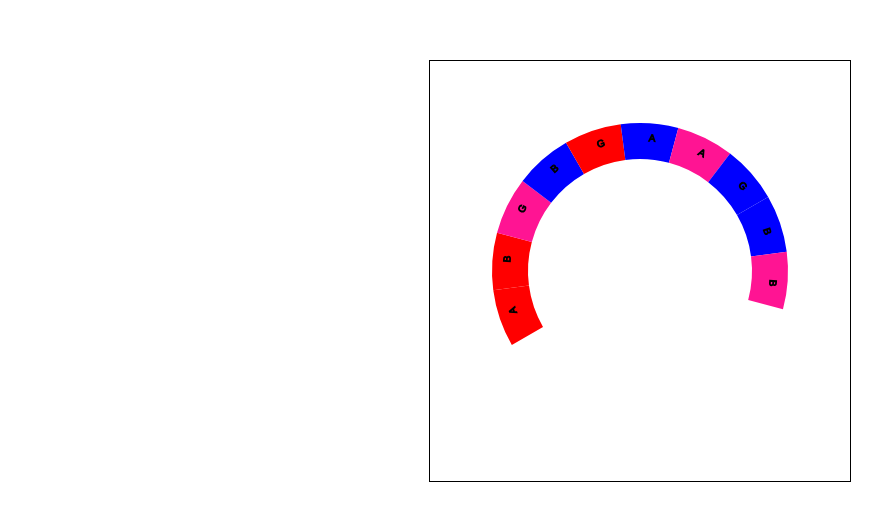
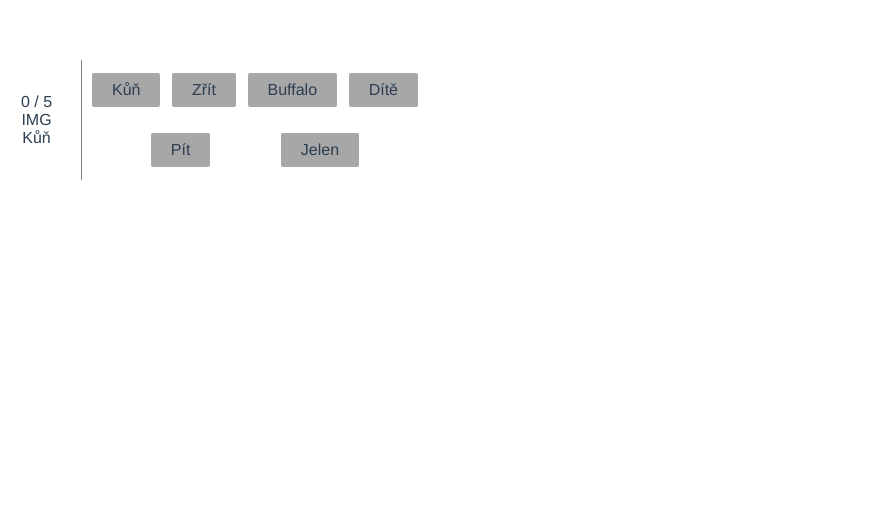
Before and after one commit to com-pot/treasure-hunt-vue, a Vue app: page / in a window 1280 px wide. Shown: the top 520 px of the page, without its empty margins (0-893 px from the left). Built offline with nearby package versions, Linux system fonts and the light colour scheme.

Commit message:
Create initial prototype for Understand minigame

```diff
--- a/src/App.vue
+++ b/src/App.vue
@@ -1,16 +1,19 @@
 <template>
 <!--  <img alt="Vue logo" src="./assets/logo.png">-->
-  <CircularDomino />
+<!--  <CircularDomino />-->
+  <UnderstandComponent />
 </template>
 
 <script lang="ts">
 import { defineComponent } from 'vue';
-import CircularDomino from "./minigames/CircularDomino/CircularDominoComponent.vue";
+import UnderstandComponent from "./minigames/Understand/UnderstandComponent.vue";
+// import CircularDomino from "./minigames/CircularDomino/CircularDominoComponent.vue";
 
 export default defineComponent({
   name: 'App',
   components: {
-    CircularDomino
+    UnderstandComponent,
+    // CircularDomino
   },
 });
 </script>
--- /dev/null
+++ b/src/minigames/Understand/Model/VocabularyEntry.ts
@@ -0,0 +1,4 @@
+export default interface VocabularyEntry {
+    word: string,
+    pictureUrl: string,
+}
--- /dev/null
+++ b/src/minigames/Understand/UnderstandApi.ts
@@ -0,0 +1,19 @@
+import VocabularyEntry from "@/minigames/Understand/Model/VocabularyEntry";
+
+export default class UnderstandApi {
+
+    public static async loadVocabulary(): Promise<VocabularyEntry[]> {
+        return [
+            {word: 'Pít', pictureUrl: '/public/understand/drink.png'},
+            {word: 'Jít', pictureUrl: '/public/understand/walk.png'},
+            {word: 'Jelen', pictureUrl: '/public/understand/deer.png'},
+            {word: 'Spát', pictureUrl: '/public/understand/sleep.png'},
+            {word: 'Tráva', pictureUrl: '/public/understand/grass.png'},
+            {word: 'Buffalo', pictureUrl: '/public/understand/buffalo.png'},
+            {word: 'Kůň', pictureUrl: '/public/understand/horse.png'},
+            {word: 'Zřít', pictureUrl: '/public/understand/see.png'},
+            {word: 'Dítě', pictureUrl: '/public/understand/baby.png'},
+            {word: 'Jíst', pictureUrl: '/public/understand/eat.png'},
+        ];
+    }
+}
--- /dev/null
+++ b/src/minigames/Understand/UnderstandComponent.vue
@@ -0,0 +1,138 @@
+<template>
+  <div class="understand-sign-language">
+
+    <div class="current-word" v-if="currentWord">
+      <div>{{round.currentStep}} / {{wordsPerRound}}</div>
+      <div>IMG</div>
+      <span>{{ currentWord.word }}</span>
+    </div>
+
+    <div class="understand-options">
+      <span v-for="(option, i) in round.optionIndices" :key="i" @click="selectOption(option)">{{ vocabulary[option].word }}</span>
+    </div>
+
+  </div>
+</template>
+
+<script lang="ts">
+import {defineComponent} from "vue";
+
+import arrays from "@/utils/arrays";
+
+import UnderstandApi from "./UnderstandApi";
+import VocabularyEntry from "./Model/VocabularyEntry";
+
+export default defineComponent({
+  props: {
+    wordsPerRound: {
+      type: Number,
+      default: 5,
+    },
+    optionsPerWord: {
+      type: Number,
+      default: 6,
+    },
+  },
+  data() {
+    return {
+      vocabulary: [] as VocabularyEntry[],
+      round: {
+        currentStep: -1,
+        wordIndices: [] as number[],
+        currentWordIndex: -1,
+        optionIndices: [] as number[],
+      },
+    };
+  },
+  computed: {
+    isReady(): boolean {
+      return this.vocabulary.length > 0;
+    },
+    currentWordIndex(): number {
+      return this.round.wordIndices[this.round.currentStep];
+    },
+    currentWord(): VocabularyEntry {
+      return this.vocabulary[this.currentWordIndex];
+    },
+  },
+  methods: {
+    startRound() {
+      let indices = this.vocabulary.map((entry, i) => i) as number[];
+      arrays.shuffleFisherYates(indices);
+      this.round.wordIndices = indices.slice(0, this.wordsPerRound);
+      this.round.currentStep = 0;
+      this.initializeOptions();
+    },
+    initializeOptions() {
+      if (!this.vocabulary || this.round.currentStep === -1) {
+        console.log("No updato");
+        return;
+      }
+      let indices = this.vocabulary.map((entry, i) => i) as number[];
+      let optionIndices = arrays.shuffleFisherYates(indices).slice(0, this.optionsPerWord);
+      if (!optionIndices.includes(this.currentWordIndex)) {
+        let i = Math.floor(Math.random() * optionIndices.length);
+        optionIndices[i] = this.currentWordIndex;
+      }
+      this.round.optionIndices = optionIndices;
+    },
+    selectOption(option: number) {
+      if (option === this.currentWordIndex) {
+        this.round.currentStep++;
+        if (this.round.currentStep === this.wordsPerRound) {
+          alert("You did done good");
+        } else {
+          this.initializeOptions();
+        }
+      } else {
+        this.startRound();
+      }
+    },
+  },
+  mounted() {
+    UnderstandApi.loadVocabulary()
+        .then((entries) => this.vocabulary = entries)
+        .then(() => this.startRound());
+  },
+});
+</script>
+
+<style lang="scss">
+.understand-sign-language {
+  max-width: 420px;
+
+  display: flex;
+  flex-direction: row;
+  gap: 1em;
+
+  .current-word {
+    height: 120px;
+    width: 72px;
+
+    display: flex;
+    flex-direction: column;
+    justify-content: center;
+    align-items: center;
+  }
+
+  .understand-options {
+    border-left: 1px gray solid;
+
+    display: flex;
+    flex-direction: row;
+    flex-wrap: wrap;
+    gap: 0.1em;
+
+    justify-content: space-evenly;
+    align-items: center;
+
+    > span {
+      padding: 0.50em 1.25em;
+      background: rgba(80, 80, 80, 0.5);
+      border-radius: 2px;
+
+      cursor: pointer;
+    }
+  }
+}
+</style>
--- /dev/null
+++ b/src/utils/arrays.ts
@@ -0,0 +1,18 @@
+
+export function shuffleFisherYates<T>(array: T[], inPlace: boolean = true): T[] {
+    inPlace || (array = array.slice());
+
+    let count = array.length, rand, temp;
+    while (count) {
+        rand = Math.random() * count-- | 0;
+        temp = array[count];
+        array[count] = array[rand];
+        array[rand] = temp
+    }
+
+    return array;
+}
+
+export default {
+    shuffleFisherYates,
+};
```
